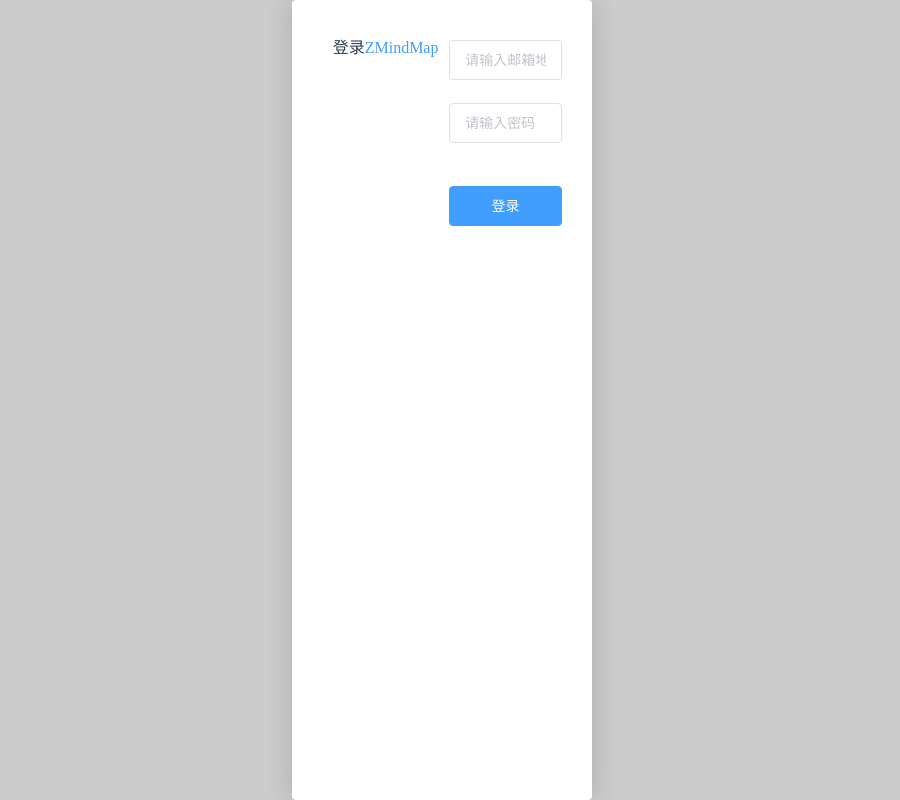
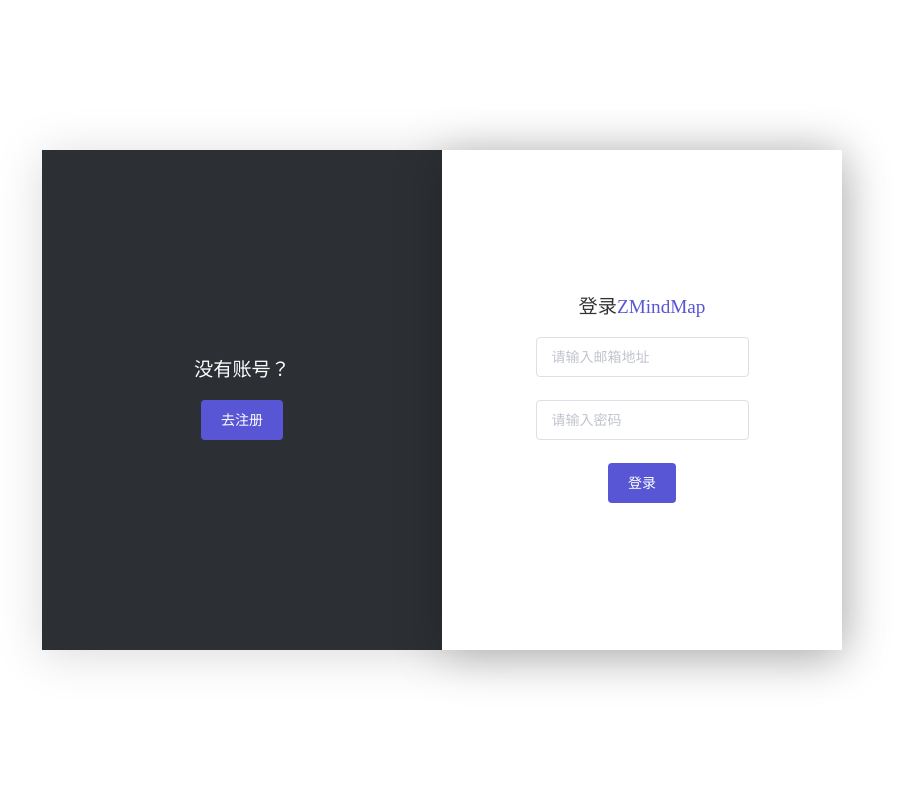
Before and after one commit to zyascend/ZMindMap, a Vue app: page /login in a window 1280 px wide. Shown: the whole page, without its empty margins (198-1098 px from the left). Built offline with nearby package versions, Linux system fonts and the light colour scheme.

Commit message:
修改登录页UI

```diff
--- a/src/assets/css/mixin.scss
+++ b/src/assets/css/mixin.scss
@@ -17,6 +17,11 @@
   display: flex;
   flex-direction: row;
 }
+@mixin centerFlex {
+  display: flex;
+  justify-content: center;
+  align-items: center;
+}
 @mixin wh($w, $h){
   width: $w;
   height: $h;
@@ -27,4 +32,4 @@
   left: 50%;
   transform: translate(-50%, -50%);
 }
-$color-base: #409EFF
+$color-base: #5856d5
--- a/src/store/index.js
+++ b/src/store/index.js
@@ -84,7 +84,10 @@
       return commit('setUser', user)
     },
     login ({ commit }, payload) {
-      return asyncAndCommit(API.loginUrl, 'login', commit, { method: 'post', data: payload })
+      const { isLogin, loginForm } = payload
+      console.log(isLogin)
+      console.log(loginForm)
+      return asyncAndCommit(isLogin ? API.loginUrl : API.registerUrl, 'login', commit, { method: 'post', data: loginForm })
     },
     fetchUser ({ commit }) {
       return asyncAndCommit(API.currentUserUrl, 'fetchUser', commit)
--- a/src/views/Login.vue
+++ b/src/views/Login.vue
@@ -1,7 +1,16 @@
 <template>
   <div class="container">
     <div class="main">
-      <p class="title">登录<span>ZMindMap</span></p>
+      <div class="box signin">
+        <h2 class="title">没有账号？</h2>
+        <el-button type="primary" @click="toggleSign" class="btn">去注册</el-button>
+      </div>
+      <div class="box signup">
+        <h2 class="title">已有账号？</h2>
+        <el-button type="primary" @click="toggleSign" class="btn">去登录</el-button>
+      </div>
+      <div :class="`form ${isLogin ? 'active' : ''}`">
+        <h3 class="title">{{isLogin ? '登录' : '注册'}}<span>ZMindMap</span></h3>
         <el-form
           ref="loginFormRef"
           :model="loginForm"
@@ -13,10 +22,9 @@
           <el-form-item prop="pwd">
             <el-input v-model="loginForm.pwd" type="password" placeholder="请输入密码"></el-input>
           </el-form-item>
-        <el-form-item>
-          <el-button type="primary" @click="submitForm" class="login-btn">登录</el-button>
-        </el-form-item>
         </el-form>
+        <el-button type="primary" @click="submitForm" class="btn">{{isLogin ? '登录' : '注册'}}</el-button>
+      </div>
     </div>
   </div>
 </template>
@@ -36,12 +44,13 @@
       pwd: ''
     })
     const loginFormRef = ref()
+    const isLogin = ref(true)
     // 定义校验规则
     const rules = reactive(useLogin.loginRules)
     const submitForm = () => {
       loginFormRef.value.validate(valid => {
         if (valid) {
-          store.dispatch('login', loginForm)
+          store.dispatch('login', { loginForm, isLogin: isLogin.value })
             .then(() => {
               router.push({ path: '/', replace: true })
             })
@@ -53,10 +62,15 @@
         }
       })
     }
+    const toggleSign = () => {
+      isLogin.value = !isLogin.value
+    }
     return {
       loginFormRef,
       loginForm,
       rules,
+      isLogin,
+      toggleSign,
       submitForm
     }
   }
@@ -64,31 +78,60 @@
 </script>
 
 <style lang="scss" scoped>
-@import '../assets/css/mixin';
+@import '@/assets/css/mixin';
 .container {
   @include wh100;
-  background-color: rgba($color: #000000, $alpha: 0.2);
+  @include centerFlex;
+  transition: .2s;
   .main {
-    @include abs-center;
-    padding: 40px 30px 20px 30px;
-    border-radius: 4px;
-    width: 300px;
-    border-radius: 4px;
-    box-shadow: rgb(0 0 0 / 16%) 0px 2px 30px 0px;
-    background-color: white;
-    box-sizing: border-box;
-    .login-btn{
-      width: 100%;
-      margin-top: 20px;
+    position: relative;
+    width: 800px;
+    height: 500px;
+    margin: 20px;
+    background-color: #2c3034;
+    box-shadow: 0 5px 45px rgba(0, 0, 0, .15);
+    .btn {
+      background-color: $color-base;
+      border: none;
     }
-    .title {
-      @include wh100;
-      text-align: center;
+    .box {
+      position: relative;
+      width: 50%;
+      height: 100%;
+      @include centerFlex;
+      flex-direction: column;
+      h2 {
+        color: #fff;
+        font-size: 1.2em;
+        font-weight: 500;
         margin-bottom: 20px;
+      }
+    }
+    .form {
+      position: absolute;
+      top: 0;
+      left: 0;
+      width: 50%;
+      height: 100%;
+      background: #fff;
+      z-index: 1000;
+      @include centerFlex;
+      flex-direction: column;
+      box-shadow: 0 5px 45px rgba(0, 0, 0, .25);
+      transition: .5s ease-in-out all;
+      h3 {
+        font-size: 1.2em;
+        color: #333;
+        margin-bottom: 20px;
+        font-weight: 500;
         span {
           color: $color-base;
         }
       }
     }
+    .active {
+      left: 50%;
+    }
+  }
 }
 </style>
```
Lines whose indentation alone changed are shown as unchanged.
